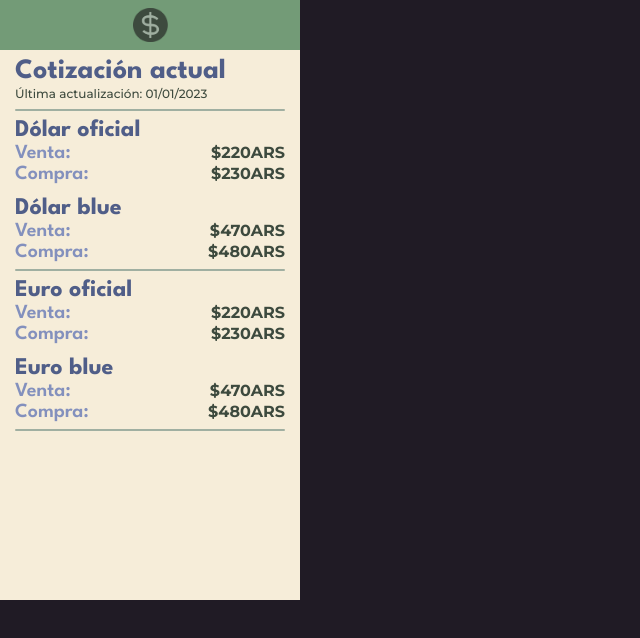
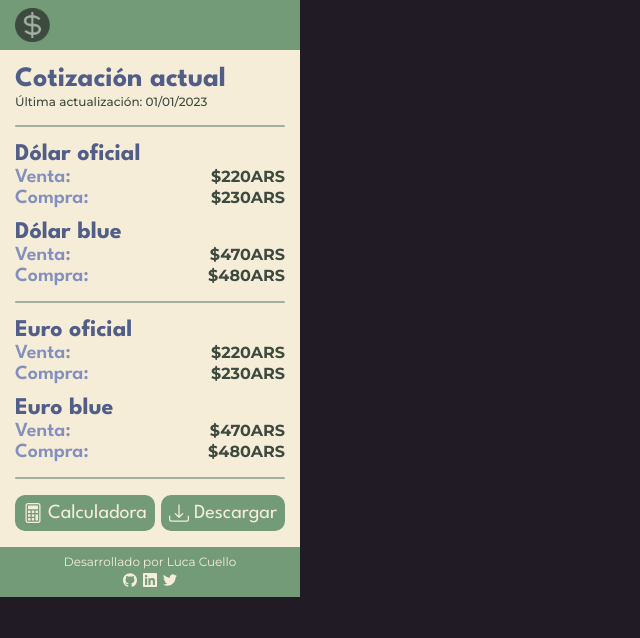
Before and after one commit to LucaCuello/DolarLive, a React (Vite) app: page / in a window 1280 px wide. Shown: the top 638 px of the page, without its empty margins (0-640 px from the left). Built offline with nearby package versions, Linux system fonts and the light colour scheme; no server answers.

Commit message:
Finished popup's main styles

```diff
--- a/package.json
+++ b/package.json
@@ -11,7 +11,8 @@
   },
   "dependencies": {
     "react": "^18.2.0",
-    "react-dom": "^18.2.0"
+    "react-dom": "^18.2.0",
+    "react-icons": "^4.8.0"
   },
   "devDependencies": {
     "@crxjs/vite-plugin": "^2.0.0-beta.17",
--- a/src/App.css
+++ b/src/App.css
@@ -19,13 +19,12 @@ body {
   flex-direction: column;
   background-color: #f6edd9;
   width: 300px;
-  height: 600px;
   padding: 0 15px;
 }
 
 .extension-header {
   display: flex;
-  justify-content: center;
+  padding-left: 15px;
   align-items: center;
   width: 300px;
   height: 50px;
@@ -37,12 +36,19 @@ body {
   height: auto;
 }
 
+.extension-header span {
+  font-size: 20px;
+  font-weight: 500;
+  color: #f6edd9;
+  font-family: "Montserrat", sans-serif;
+}
+
 .extension-title {
   display: flex;
   flex-direction: column;
   gap: 2px;
   width: 100%;
-  margin-top: 8px;
+  margin-top: 16px;
 }
 
 .extension-title h1 {
@@ -64,7 +70,7 @@ body {
   width: 100%;
   background-color: #a0afa1;
   border-radius: 40px;
-  margin: 8px 0;
+  margin: 16px 0;
 }
 
 .currency-container {
@@ -106,3 +112,68 @@ body {
   font-weight: 700;
   color: #3d4a3e;
 }
+
+.btns-container {
+  display: flex;
+  justify-content: space-between;
+  width: 100%;
+}
+
+.btns-container button {
+  cursor: pointer;
+  display: flex;
+  justify-content: center;
+  align-items: center;
+  background-color: #739b77;
+  gap: 5px;
+  border: none;
+  padding: 8px;
+  border-radius: 10px;
+  font-family: "League Spartan", sans-serif;
+  font-size: 20px;
+  font-weight: 400;
+  color: #f6edd9;
+  transition: all 200ms ease-in-out;
+}
+
+.btns-container button:hover {
+  background-color: #3d4a3e;
+  transition: all 200ms ease-in-out;
+}
+
+.extension-footer {
+  display: flex;
+  justify-content: center;
+  align-items: center;
+  flex-direction: column;
+  gap: 4px;
+  background-color: #739b77;
+  height: 50px;
+  width: 300px;
+  margin-top: 16px;
+}
+
+.extension-footer span {
+  font-size: 12px;
+  color: #f6edd9;
+  font-family: "Montserrat", sans-serif;
+}
+
+.contact-links {
+  display: flex;
+  justify-content: center;
+  align-items: center;
+  gap: 6px;
+  font-size: 14px;
+}
+
+.contact-links a {
+  color: #f6edd9;
+  transition: all 150ms ease-in-out;
+}
+
+.contact-links a:hover {
+  transform: scale(1.1);
+  transition: all 150ms ease-in-out;
+  color: #3d4a3e;
+}
--- a/src/App.tsx
+++ b/src/App.tsx
@@ -1,6 +1,9 @@
 import { useEffect, useState } from "react";
 import "./App.css";
 import { CurrencyComponent } from "./components/CurrencyComponent/CurrencyComponent";
+
+import { BsCalculator, BsDownload } from "react-icons/bs";
+import { SiGithub, SiLinkedin, SiTwitter } from "react-icons/si";
 
 function App() {
   const [data, setData] = useState<any>(null);
@@ -33,7 +36,30 @@ function App() {
       <div className="extension-divider"></div>
       <CurrencyComponent type="Euro" />
       <div className="extension-divider"></div>
-
+      <div className="btns-container">
+        <button>
+          <BsCalculator />
+          <span>Calculadora</span>
+        </button>
+        <button>
+          <BsDownload />
+          <span>Descargar</span>
+        </button>
+      </div>
+      <footer className="extension-footer">
+        <span>Desarrollado por Luca Cuello</span>
+        <div className="contact-links">
+          <a href="https://github.com/LucaCuello" target="_blank">
+            <SiGithub />
+          </a>
+          <a href="https://www.linkedin.com/in/luca-cuello41/" target="_blank">
+            <SiLinkedin />
+          </a>
+          <a href="https://twitter.com/LucaCuello_" target="_blank">
+            <SiTwitter />
+          </a>
+        </div>
+      </footer>
       {/* <p>Valor venta: ${data?.oficial.value_sell} ARS</p>
       <p>Valor compra: ${data?.oficial.value_buy} ARS</p> */}
     </div>
```
Also changed, not shown: 1 other file (tests, documents, lock files or other folders).
